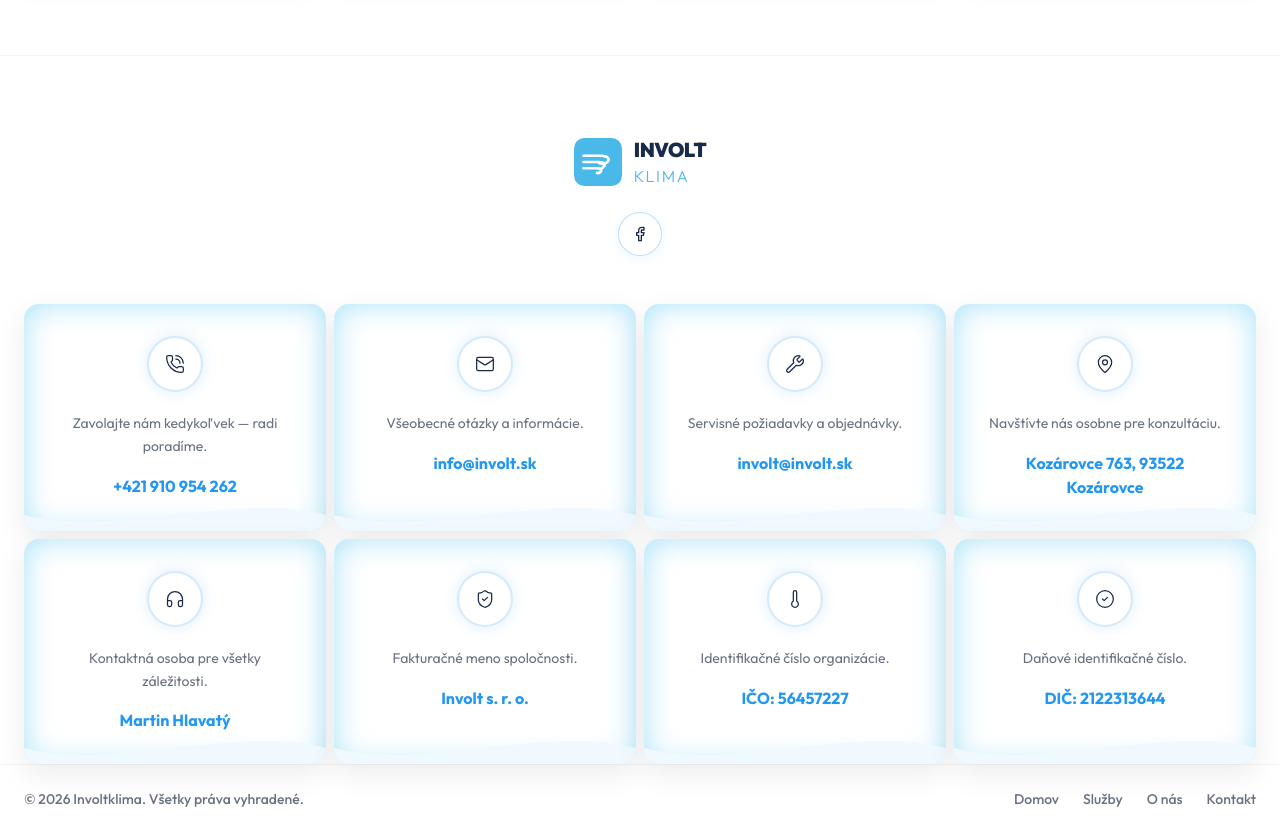
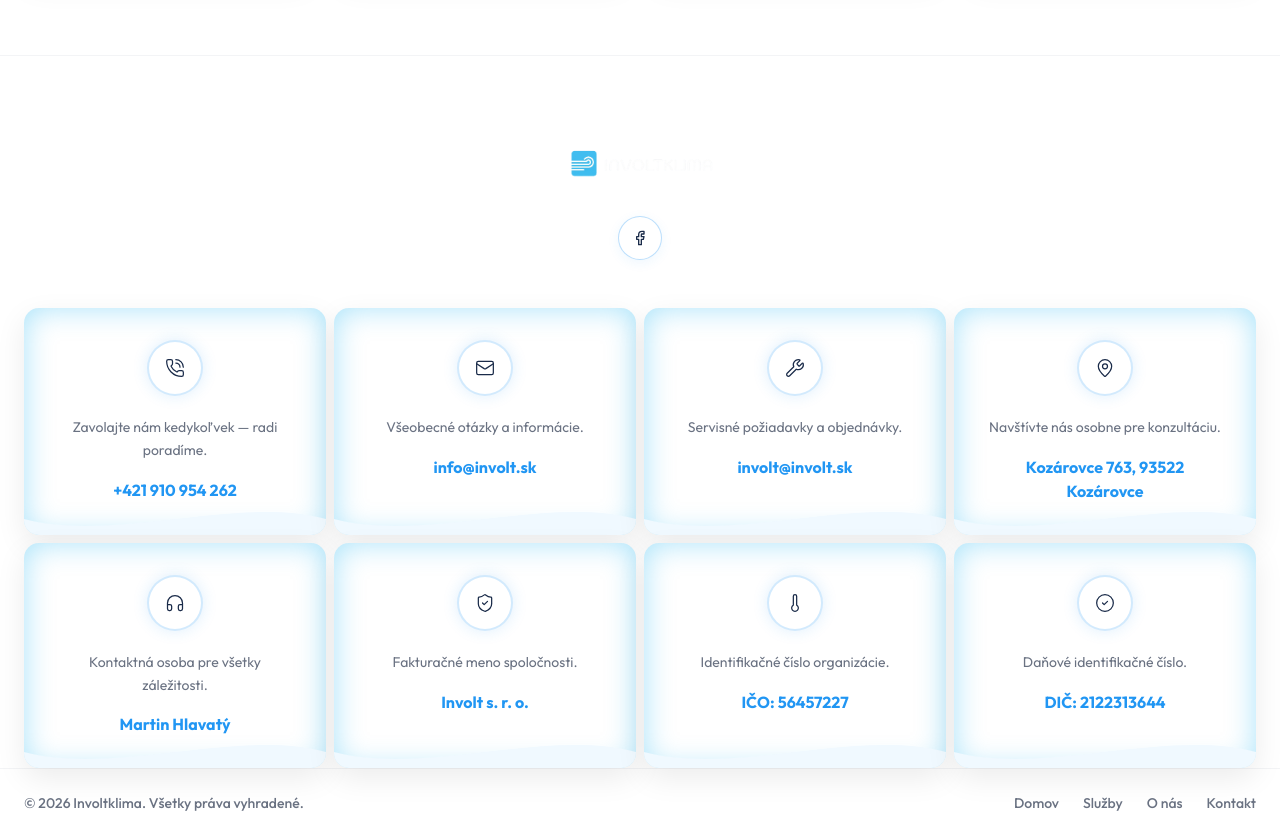
Before and after one commit to soltymwork/involtklima, a Next.js app: page / in a window 1280 px wide. Shown: the part 3980-4817 px from the top of the page. Built offline with nearby package versions, Linux system fonts and the light colour scheme.

Commit message:
Add files via upload

```diff
--- a/app/page.tsx
+++ b/app/page.tsx
@@ -376,17 +376,8 @@
 
           {/* Logo + Social */}
           <div className="flex flex-col items-center mb-12">
-            <div className="flex items-center gap-3 mb-6">
-              <svg width="48" height="48" viewBox="0 0 46 46" fill="none" xmlns="http://www.w3.org/2000/svg">
-                <rect width="46" height="46" rx="10" fill="#4ab8e8"/>
-                <path d="M9 17 L26 17 C32 17 35 20 32 23 C29 26 24 24 24 24" stroke="white" strokeWidth="2.5" fill="none" strokeLinecap="round"/>
-                <path d="M9 23 L24 23 C29 23 31 26 28 28 C26 30 23 29 23 29" stroke="white" strokeWidth="2.5" fill="none" strokeLinecap="round"/>
-                <path d="M9 29 L22 29 C26 29 27 31.5 25 33 C23.5 34 22 33.5 22 33.5" stroke="white" strokeWidth="2.5" fill="none" strokeLinecap="round"/>
-              </svg>
-              <div className="flex flex-col leading-none">
-                <span className="font-black text-xl text-[#1a2b49] uppercase tracking-tight">INVOLT</span>
-                <span className="font-light text-base text-[#4ab8e8] tracking-widest uppercase">klima</span>
-              </div>
+            <div className="mb-6">
+              <Image src="/logo.png" alt="Involtklima" width={200} height={55} className="object-contain h-14 w-auto" />
             </div>
             <div className="flex items-center gap-3">
               <a href="#" aria-label="Facebook" className="w-11 h-11 rounded-full border border-[rgba(33,150,243,0.3)] bg-white flex items-center justify-center text-[#1a2b49] hover:border-[#2196f3] hover:text-[#2196f3] transition-colors shadow-[0_3px_12px_rgba(33,150,243,0.08)]">
```
